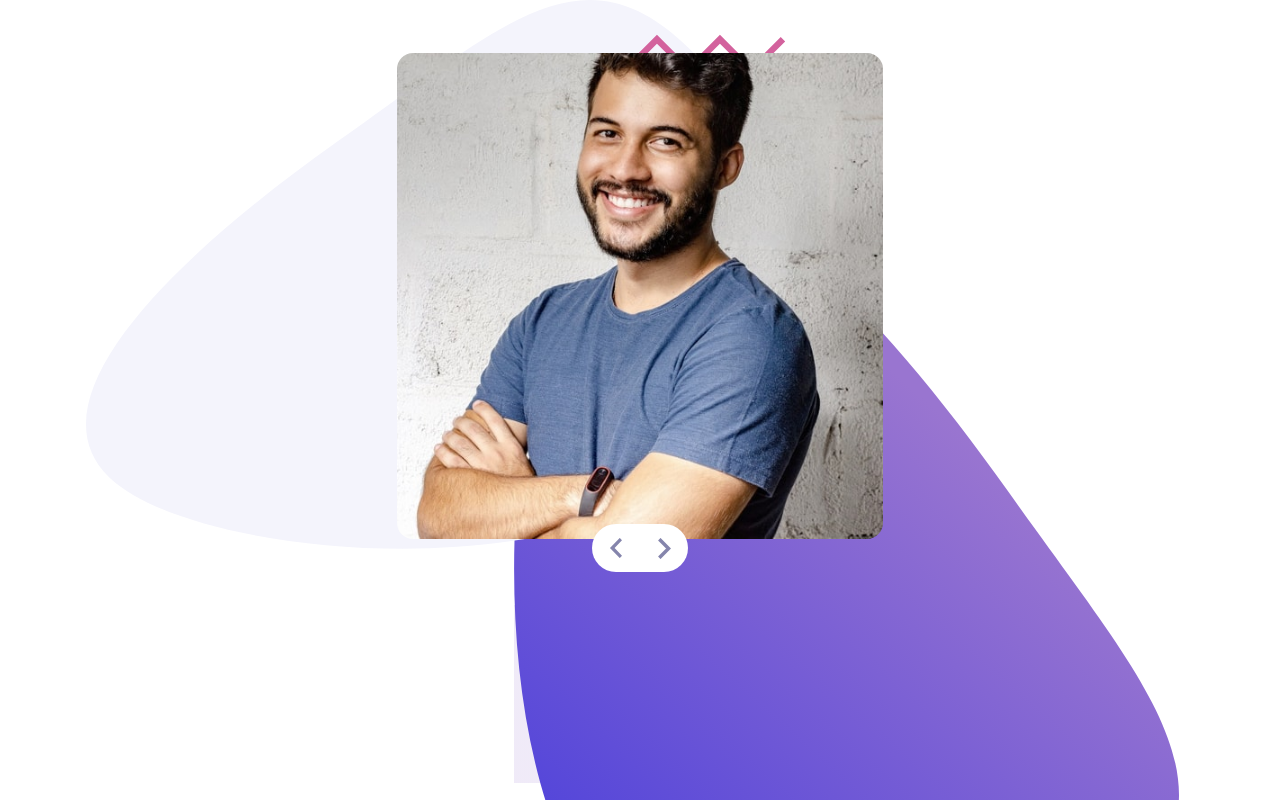
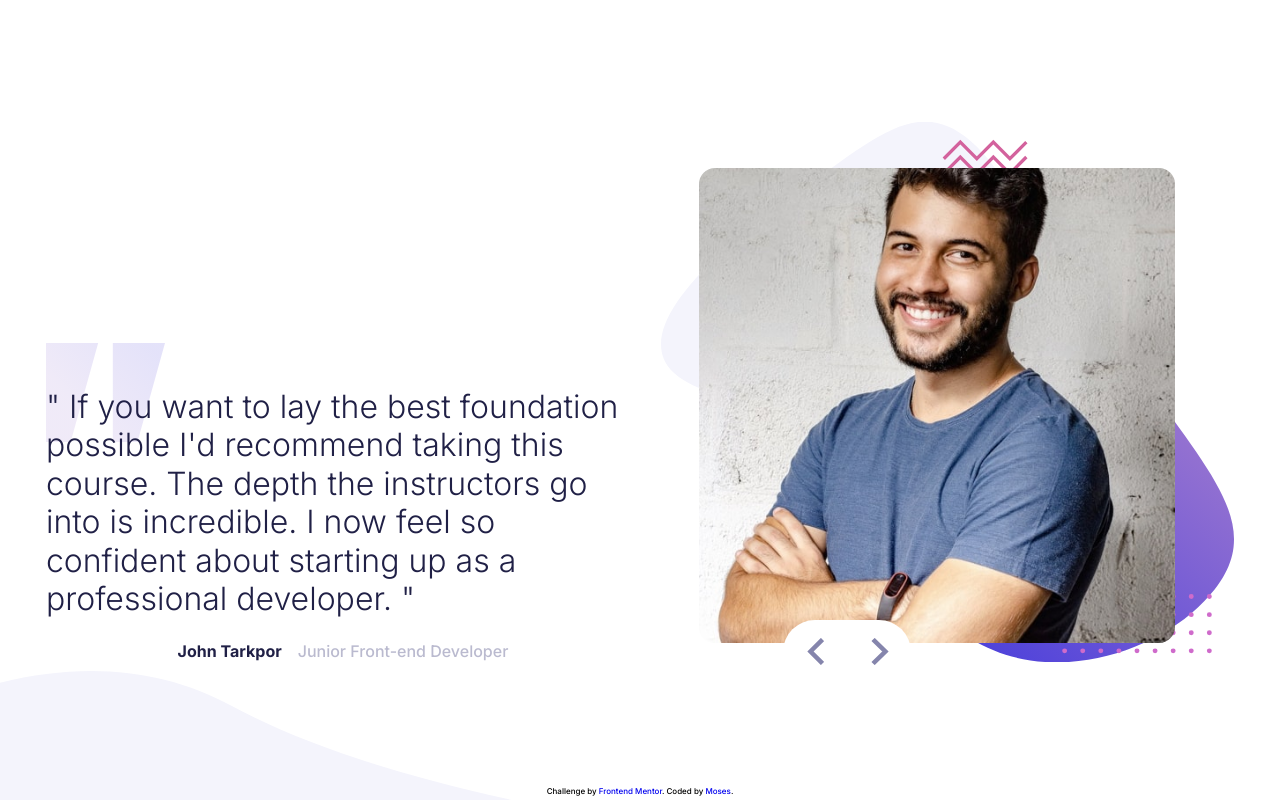
Before and after one commit to mbtenkorang/coding-bootcamp-testimonials, a Vue app: page / in a window 1280 px wide. Shown: the top 800 px of the page. Built offline with nearby package versions, Linux system fonts and the light colour scheme.

Commit message:
Rewrote css for mobile

```diff
--- a/src/App.vue
+++ b/src/App.vue
@@ -81,6 +81,11 @@ const testimonialData = ref([
   height: 80%;
 }
 
+.profile-picture {
+  border-radius: 1rem;
+  max-width: 90%;
+}
+
 .b-nav--bar {
   z-index: 1;
 }
@@ -112,4 +117,88 @@ const testimonialData = ref([
 .b-button__sign {
   max-width: 50%;
 }
+
+.b-slide__testimonial__container {
+  display: flex;
+  flex-direction: column-reverse;
+  align-items: center;
+  justify-content: flex-start;
+}
+
+.b-slide__footer {
+  display: flex;
+  flex-direction: column;
+  align-items: center;
+}
+
+.b-slide__username {
+  color: var(--darkblue);
+  font-weight: 700;
+  font-size: 1rem;
+}
+
+.b-slide__userrole {
+  color: var(--grayishblue);
+}
+
+.b-slide__text {
+  text-align: center;
+  font-weight: 300;
+  font-size: 1.1rem;
+  margin-block-end: 1.5rem;
+  color: var(--darkblue);
+  max-width: 94%;
+}
+
+@media only screen and (min-width: 980px) {
+  .b-container {
+    background-size: 40%;
+    min-height: 100vh;
+  }
+
+  .b-slide__main__container {
+    grid-template-columns: repeat(2, 1fr);
+    grid-template-rows: 1fr;
+    grid-template-areas: "t i";
+    background-position: right, left;
+    background-size: contain, 10%;
+    /* min-height: 90vh; */
+  }
+
+  .b-slide__header__container {
+    grid-area: i;
+  }
+
+  .profile-picture {
+    max-width: 100%;
+    position: relative;
+    top: -2%;
+  }
+
+  .b-button {
+    padding: 2rem 2rem;
+    right: 70%;
+    top: -50%;
+  }
+
+  .b-slide__testimonial__container {
+    grid-area: t;
+    align-items: flex-start;
+    justify-content: center;
+  }
+
+  .b-slide__footer {
+    flex-direction: row;
+  }
+
+  .b-slide__username {
+    margin-inline-end: 1rem;
+  }
+
+  .b-slide__text {
+    font-size: 2rem;
+    max-width: 100%;
+    text-align: left;
+  }
+}
 </style>
```
